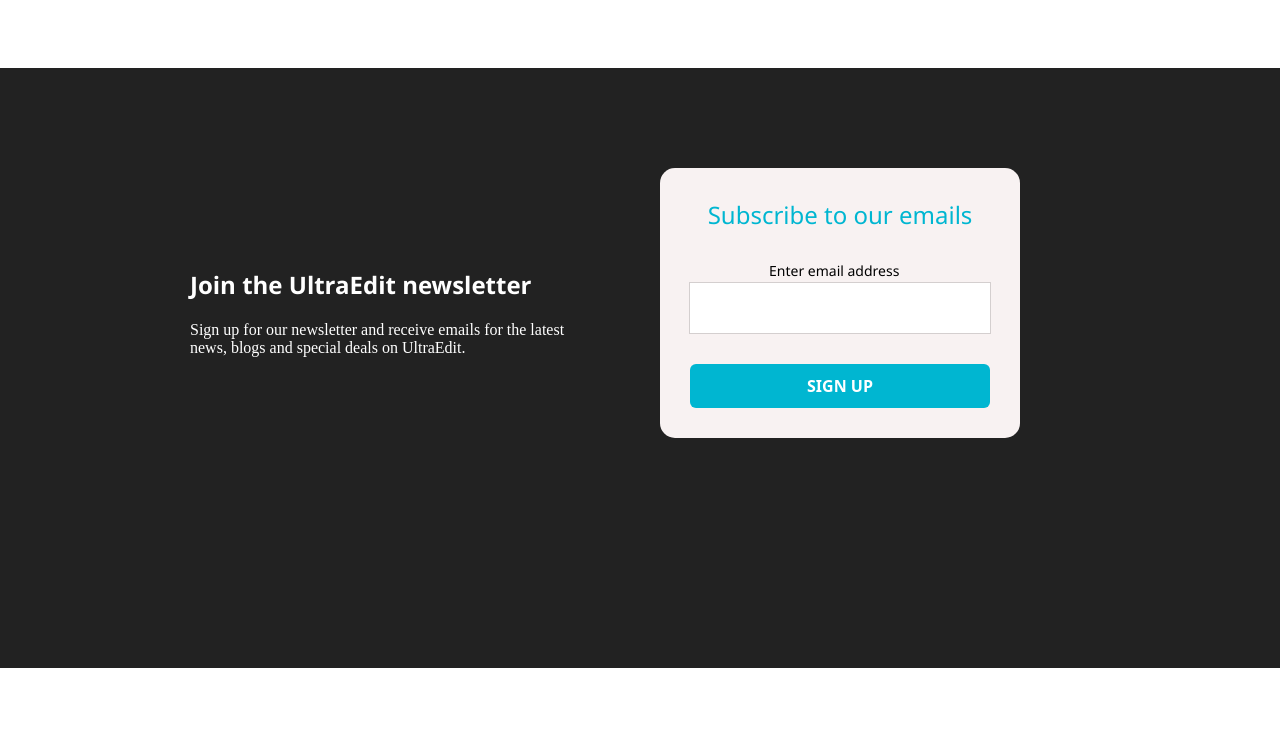
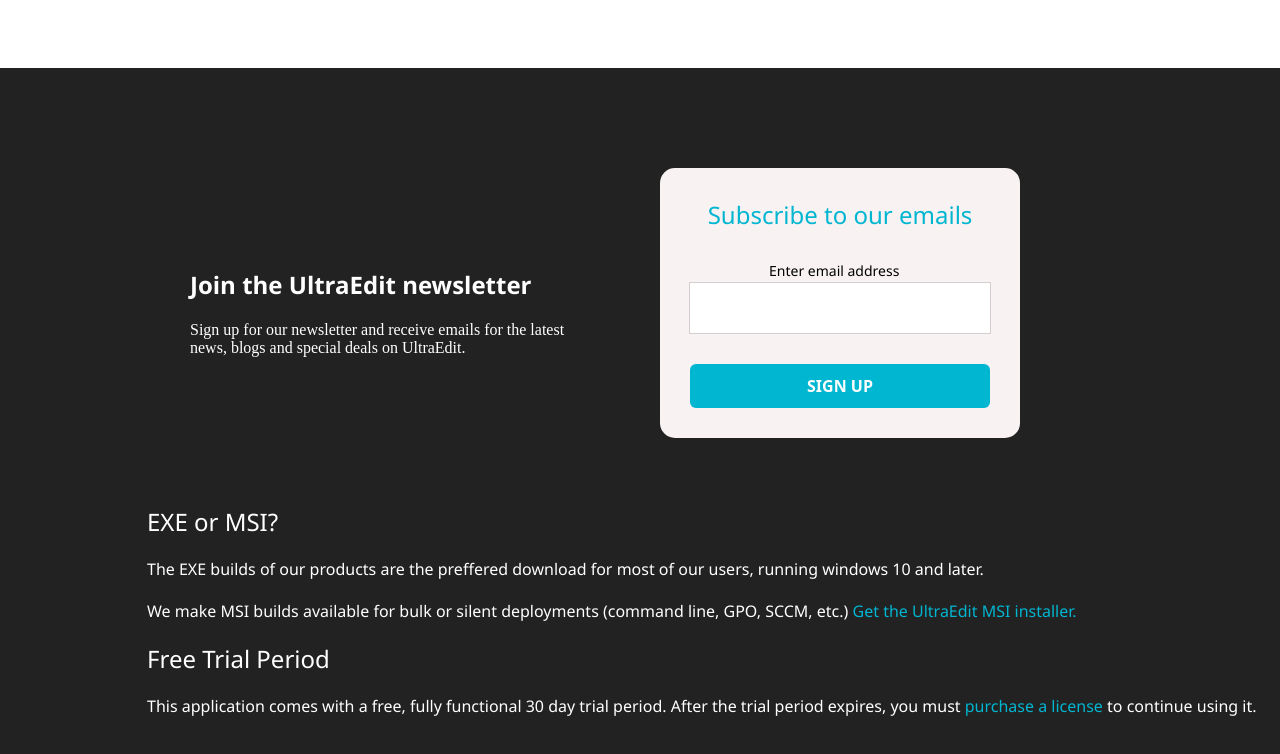
Before and after one commit to Saumya-Jha-07/UI_Clones, a plain HTML site: page UltraEdit/ultraEditUI.html in a window 1280 px wide. Shown: the part 1178-1932 px from the top of the page. Before the commit the page ends 1846 px from the top, so only its background shows below. Drawn offline with Linux system fonts and the light colour scheme.

Commit message:
main body completed

```diff
--- a/UltraEdit/style.css
+++ b/UltraEdit/style.css
@@ -17,13 +17,21 @@
   left: 65px;
 }
 
+.by {
+  position: relative;
+  top: 67px;
+  left: -17px;
+  width: 87px;
+  height: 13px;
+}
+
 ul {
   display: flex;
   list-style-type: none;
   position: relative;
   top: 40px;
-  left: 200px;
-  gap: 40px;
+  left: 150px;
+  gap: 35px;
 }
 svg {
   position: relative;
@@ -133,7 +141,6 @@
   grid-template-columns: repeat(3, 1fr);
   gap: 10px;
 
-
   position: relative;
   top: 279px;
   left: 100px;
@@ -142,7 +149,8 @@
 
   /* background-color: red; */
 
-  font-family:system-ui, -apple-system, BlinkMacSystemFont, 'Segoe UI', Roboto, Oxygen, Ubuntu, Cantarell, 'Open Sans', 'Helvetica Neue', sans-serif;
+  font-family: system-ui, -apple-system, BlinkMacSystemFont, "Segoe UI", Roboto,
+    Oxygen, Ubuntu, Cantarell, "Open Sans", "Helvetica Neue", sans-serif;
 }
 
 .eng {
@@ -166,7 +174,7 @@
   padding-top: 0%;
 }
 
-.deu{
+.deu {
   grid-column: 2/3;
   background-color: #f9f9f9;
   border-radius: 10px;
@@ -187,7 +195,7 @@
   padding-top: 0%;
 }
 
-.ita{
+.ita {
   grid-column: 3/4;
   background-color: #f9f9f9;
   border-radius: 10px;
@@ -208,7 +216,7 @@
   padding-top: 0%;
 }
 
-.esp{
+.esp {
   grid-column: 1/2;
   background-color: #f9f9f9;
   border-radius: 10px;
@@ -229,7 +237,7 @@
   padding-top: 0%;
 }
 
-.fran{
+.fran {
   grid-column: 2/3;
   background-color: #f9f9f9;
   border-radius: 10px;
@@ -250,7 +258,7 @@
   padding-top: 0%;
 }
 
-.portu{
+.portu {
   grid-column: 3/4;
   background-color: #f9f9f9;
   border-radius: 10px;
@@ -271,7 +279,7 @@
   padding-top: 0%;
 }
 
-.bit-dnd{
+.bit-dnd {
   background-color: #5cb85c;
   color: white;
   border-radius: 6px;
@@ -281,27 +289,26 @@
   font-weight: 600;
 }
 
-.ppl{
-  font-weight:normal;
+.ppl {
+  font-weight: normal;
   font-size: small;
 }
 
-.black{
+.black {
   background-color: #222;
   width: 100vw;
-  height: 600px;
+  height: 700px;
 
   position: relative;
   top: 500px;
 }
 
-.upper{
+.upper {
   display: flex;
   justify-content: center;
-
 }
 
-.signUp-text{
+.signUp-text {
   color: white;
   /* background-color: red; */
 
@@ -312,23 +319,21 @@
   padding-left: 20px;
 }
 
-.signUp-text h2{
-  font-weight:400;
-  font-family: 'Segoe UI', Tahoma, Geneva, Verdana, sans-serif;
+.signUp-text h2 {
+  font-weight: 400;
+  font-family: "Segoe UI", Tahoma, Geneva, Verdana, sans-serif;
 
   margin-bottom: 20px;
 }
 
-.para{
+.para {
   width: 400px;
   font-family: ui-serif;
   font-size: 16px;
   font-weight: 100;
-
-
 }
 
-.signUp-card{
+.signUp-card {
   display: flex;
   flex-direction: column;
   align-items: center;
@@ -339,7 +344,7 @@
   border: none;
   border-radius: 15px;
 
-  font-family: 'Segoe UI', Tahoma, Geneva, Verdana, sans-serif;
+  font-family: "Segoe UI", Tahoma, Geneva, Verdana, sans-serif;
 
   width: 300px;
   height: 210px;
@@ -349,12 +354,12 @@
   left: -10px;
 }
 
-.subs{
+.subs {
   color: #00b6d1;
   font-weight: 400;
 }
 
-.signUp-btn{
+.signUp-btn {
   border: none;
   border-radius: 6px;
   background-color: #00b6d1;
@@ -362,31 +367,60 @@
 
   font-weight: bolder;
   font-size: 16px;
-  font-family: system-ui, -apple-system, BlinkMacSystemFont, 'Segoe UI', Roboto, Oxygen, Ubuntu, Cantarell, 'Open Sans', 'Helvetica Neue', sans-serif;
+  font-family: system-ui, -apple-system, BlinkMacSystemFont, "Segoe UI", Roboto,
+    Oxygen, Ubuntu, Cantarell, "Open Sans", "Helvetica Neue", sans-serif;
 
   width: 300px;
   height: 90px;
   padding: 10px;
-
 }
 
-.inp{
+.inp {
   display: flex;
   flex-direction: column;
 
   gap: 2px;
 }
 
-.inp label{
-  font-weight:400;
+.inp label {
+  font-weight: 400;
   font-size: 14px;
 
   position: relative;
   left: 80px;
 }
 
-.inp input{
+.inp input {
   border: 1px solid #d4cfcf;
   width: 300px;
   height: 50px;
 }
+
+.lower {
+  color: #fff;
+  font-family: "Segoe UI","Open Sans", "Helvetica Neue", sans-serif;
+
+  position: relative;
+  top: 167px;
+  left: 147px;
+
+  display: inline-flex;
+  gap: 20px;
+  flex-direction: column;
+}
+
+.one {
+  font-size: 24px;
+  font-weight: 400;
+}
+
+.four{
+  font-size: 24px;
+  font-weight: 400;
+}
+
+.license-link , .MSI-link{
+
+  font-weight: 400;
+  color: #00b6d1;
+}
--- a/UltraEdit/ultraEditUI.html
+++ b/UltraEdit/ultraEditUI.html
@@ -18,6 +18,7 @@
           src="https://www.ultraedit.com/wp-content/uploads/2023/01/Background-2.png"
           alt=""
         />
+        <img class="by" src="https://www.ultraedit.com/wp-content/uploads/2023/01/Layer-1-1.png" alt="">
         <ul>
           <li>
             <a href="#"
@@ -251,7 +252,11 @@
         </div>
 
         <div class="lower">
-
+          <div class="one">EXE or MSI?</div>
+          <div class="two">The EXE builds of our products are the preffered download for most of our users, running windows 10 and later.</div>
+          <div class="three">We make MSI builds available for bulk or silent deployments (command line, GPO, SCCM, etc.) <span class="MSI-link">Get the UltraEdit MSI installer.</span> </div>
+          <div class="four">Free Trial Period </div>
+          <div class="five">This application comes with a free, fully functional 30 day trial period. After the trial period expires, you must <span class="license-link">purchase a license</span> to continue using it.  </div>
         </div>
       </section>
 
```
